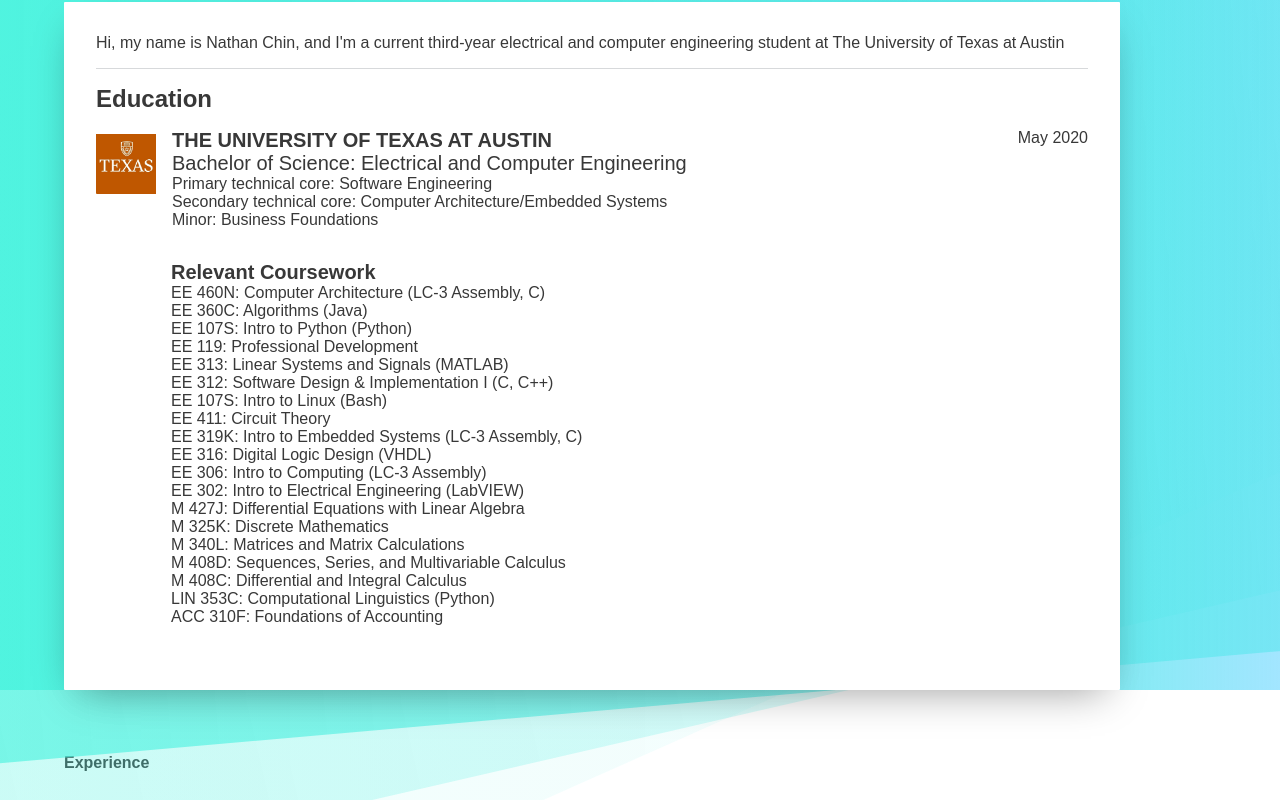
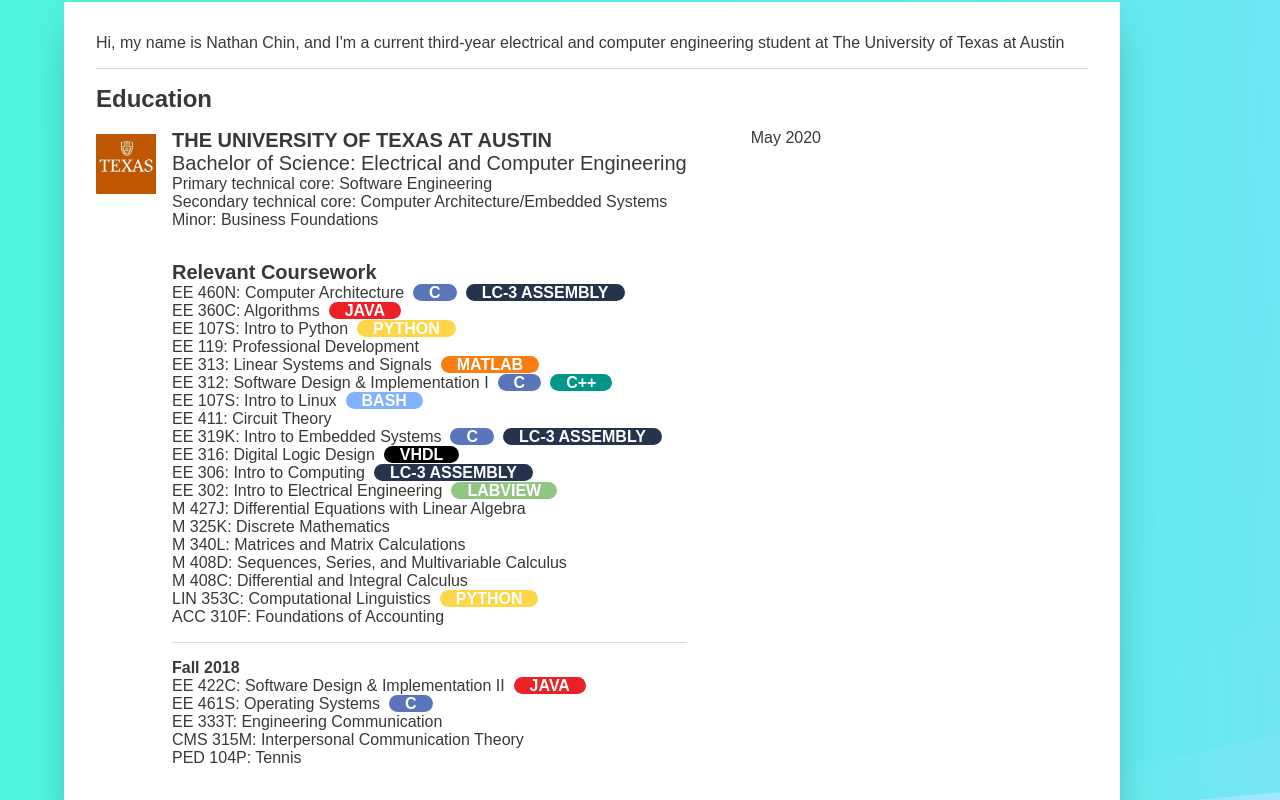
Before and after one commit to nathan-chin-zz/nathan-chin.github.io, a React app: page / in a window 1280 px wide. Shown: the part 760-1560 px from the top of the page. Built offline with nearby package versions, Linux system fonts and the light colour scheme; a web font is replaced by a local one.

Commit message:
Added chips in About section, sticky UT logo, fall courses

```diff
--- a/src/components/App.jsx
+++ b/src/components/App.jsx
@@ -15,7 +15,7 @@
 
         this.scrollTo = (element) => {
             Scroll.scroller.scrollTo(element, { duration: 1000, smooth: true });
-         }
+        }
 
         return (
             <div className="main">
--- a/src/components/Chip.jsx
+++ b/src/components/Chip.jsx
@@ -1,5 +1,6 @@
 import React, { Component } from 'react';
 import PropTypes from 'prop-types';
+import Text from './Text.jsx';
 
 import '../style/App.scss';
 
@@ -11,11 +12,10 @@
     render(){
         const style = {
             background: this.props.color,
-            height: this.props.size === 'small' ? "1rem" : "2rem",
         }
 
         return (
-           <div style={style}>{this.props.label}</div>
+           <div className="chip" style={style}><Text weight="bold" display="inline" color="white">{this.props.label}</Text></div>
         );
     }
 }
@@ -23,5 +23,4 @@
 Chip.propTypes = {
     label: PropTypes.string,
     color: PropTypes.string,
-    size: PropTypes.string,
 }
--- a/src/components/Section.jsx
+++ b/src/components/Section.jsx
@@ -1,6 +1,7 @@
 import React, { Component } from 'react';
 import PropTypes from 'prop-types';
 import Text from './Text.jsx';
+import Chip from './Chip.jsx';
 import universityLogo from '../assets/UT_logo.png';
 import aboutLogo from '../assets/About_Logo.png';
 
@@ -40,42 +41,42 @@
                     <div className="divider"/>
                     <Text weight="bold" size="1.5rem">Education</Text>
                     <div className="education-container">
-                        <div className="school">
-                            <img className="logo" src={universityLogo}/>
-                            <div style={{ flex: 3 }}>
+                        <img className="logo" src={universityLogo}/>
+                        <div className="school" style={{ marginRight: "4rem" }}>
                             <Text weight="semibold" size="1.25rem">THE UNIVERSITY OF TEXAS AT AUSTIN</Text>
                             <Text weight="regular" size="1.25rem">Bachelor of Science: Electrical and Computer Engineering</Text>
                             <Text weight="regular">Primary technical core: Software Engineering<br/>Secondary technical core: Computer Architecture/Embedded Systems<br/>Minor: Business Foundations</Text>
+                            <div className="coursework">
+                                <Text weight="semibold" size="1.25rem">Relevant Coursework</Text>
+                                <div><Text weight="regular" className="class-name">EE 460N: Computer Architecture</Text> <Chip label="C" color="#5a75ba"/> <Chip label="LC-3 ASSEMBLY" color="#25344c"/></div>
+                                <div><Text weight="regular" className="class-name">EE 360C: Algorithms</Text> <Chip label="JAVA" color="#ec2025"/> </div>
+                                <div><Text weight="regular" className="class-name">EE 107S: Intro to Python</Text> <Chip label="PYTHON" color="#ffd647"/> </div>
+                                <div><Text weight="regular" className="class-name">EE 119: Professional Development</Text></div>
+                                <div><Text weight="regular" className="class-name">EE 313: Linear Systems and Signals</Text> <Chip label="MATLAB" color="#f97e0f"/></div>
+                                <div><Text weight="regular" className="class-name">EE 312: Software Design & Implementation I</Text> <Chip label="C" color="#5a75ba"/> <Chip label="C++" color="#009688"/></div>
+                                <div><Text weight="regular" className="class-name">EE 107S: Intro to Linux</Text> <Chip label="BASH" color="#80b3ff"/> </div>
+                                <div><Text weight="regular" className="class-name">EE 411: Circuit Theory</Text></div>
+                                <div><Text weight="regular" className="class-name">EE 319K: Intro to Embedded Systems</Text> <Chip label="C" color="#5a75ba"/> <Chip label="LC-3 ASSEMBLY" color="#25344c"/> </div>
+                                <div><Text weight="regular" className="class-name">EE 316: Digital Logic Design</Text> <Chip label="VHDL" color="#000000"/></div>
+                                <div><Text weight="regular" className="class-name">EE 306: Intro to Computing</Text> <Chip label="LC-3 ASSEMBLY" color="#25344c"/> </div>
+                                <div><Text weight="regular" className="class-name">EE 302: Intro to Electrical Engineering</Text> <Chip label="LABVIEW" color="#90c584"/></div>
+                                <div><Text weight="regular" className="class-name">M 427J: Differential Equations with Linear Algebra</Text></div>
+                                <div><Text weight="regular" className="class-name">M 325K: Discrete Mathematics</Text></div>
+                                <div><Text weight="regular" className="class-name">M 340L: Matrices and Matrix Calculations</Text></div>
+                                <div><Text weight="regular" className="class-name">M 408D: Sequences, Series, and Multivariable Calculus</Text></div>
+                                <div><Text weight="regular" className="class-name">M 408C: Differential and Integral Calculus</Text></div>
+                                <div><Text weight="regular" className="class-name">LIN 353C: Computational Linguistics</Text> <Chip label="PYTHON" color="#ffd647"/> </div>
+                                <div><Text weight="regular" className="class-name">ACC 310F: Foundations of Accounting</Text></div>
+                                <div className="divider"/>
+                                <Text weight="semibold">Fall 2018</Text>
+                                <div><Text weight="regular" className="class-name">EE 422C: Software Design & Implementation II</Text> <Chip label="JAVA" color="#ec2025"/> </div>
+                                <div><Text weight="regular" className="class-name">EE 461S: Operating Systems</Text> <Chip label="C" color="#5a75ba"/> </div>
+                                <div><Text weight="regular" className="class-name">EE 333T: Engineering Communication</Text></div>
+                                <div><Text weight="regular" className="class-name">CMS 315M: Interpersonal Communication Theory</Text></div>
+                                <div><Text weight="regular" className="class-name">PED 104P: Tennis</Text></div>
                             </div>
-                            <Text weight="regular">May 2020</Text>
                         </div>
-                        <div className="coursework">
-                            <Text weight="semibold" size="1.25rem">Relevant Coursework</Text>
-                            <Text weight="regular">
-                            EE 460N: Computer Architecture (LC-3 Assembly, C)<br/>
-                            EE 360C: Algorithms (Java)<br/>
-                            EE 107S: Intro to Python (Python)<br/>
-                            EE 119: Professional Development<br/>
-                            EE 313: Linear Systems and Signals (MATLAB)<br/>
-                            EE 312: Software Design & Implementation I (C, C++)<br/>
-                            EE 107S: Intro to Linux (Bash)<br/>
-                            EE 411: Circuit Theory<br/>
-                            EE 319K: Intro to Embedded Systems (LC-3 Assembly, C)<br/>
-                            EE 316: Digital Logic Design (VHDL)<br/>
-                            EE 306: Intro to Computing (LC-3 Assembly)<br/>
-                            EE 302: Intro to Electrical Engineering (LabVIEW)<br/>
-
-                            M 427J: Differential Equations with Linear Algebra<br/>
-                            M 325K: Discrete Mathematics<br/>
-                            M 340L: Matrices and Matrix Calculations<br/>
-                            M 408D: Sequences, Series, and Multivariable Calculus<br/>
-                            M 408C: Differential and Integral Calculus<br/>
-
-                            LIN 353C: Computational Linguistics (Python)<br/>
-
-                            ACC 310F: Foundations of Accounting<br/>
-                            </Text>
-                        </div>
+                        <Text weight="regular">May 2020</Text>
                     </div>
                 </div>
             </div>
--- a/src/components/Text.jsx
+++ b/src/components/Text.jsx
@@ -9,8 +9,14 @@
     }
 
     render() {
+        const style = {
+            color: this.props.color,
+            fontSize: this.props.size,
+            display: this.props.display,
+        }
+
         return (
-            <p className={`text ${this.props.className} text-${this.props.weight}`} style={{ fontSize: this.props.size }} onClick={this.props.onClick}>
+            <p className={`text ${this.props.className} text-${this.props.weight}`} style={style} onClick={this.props.onClick}>
                 {this.props.children}
             </p>
         );
@@ -24,4 +30,6 @@
     className: PropTypes.string,
     weight: PropTypes.string,
     size: PropTypes.string,
+    color: PropTypes.string,
+    display: PropTypes.string,
 };
--- a/src/style/App.scss
+++ b/src/style/App.scss
@@ -16,6 +16,12 @@
     width: 60px;
     border-radius: 1px;
     padding: 5px 1rem 0 0;
+    position: -webkit-sticky;
+    position: -moz-sticky;
+    position: -ms-sticky;
+    position: -o-sticky;
+    position: sticky;
+    top: 20%;
 }
 
 .text {
@@ -45,6 +51,14 @@
     &-extrabold {
         font-weight: $font-extrabold;
     }
+}
+
+.chip {
+    display: inline;
+    color: white;
+    border-radius: 1rem;
+    padding: 0 1rem;
+    margin-left: 5px;
 }
 
 .nav-sidebar {
@@ -168,13 +182,19 @@
 
         .education-container {
             margin-top: 1rem;
+            display: flex;
 
             .school {
                 display: flex;
+                flex-direction: column;
             }
 
             .coursework {
-                margin: 2rem 0 2rem 75px
+                margin: 2rem 0;
+
+                .class-name {
+                    display: inline-block;
+                }
             }
         }
     }
```
